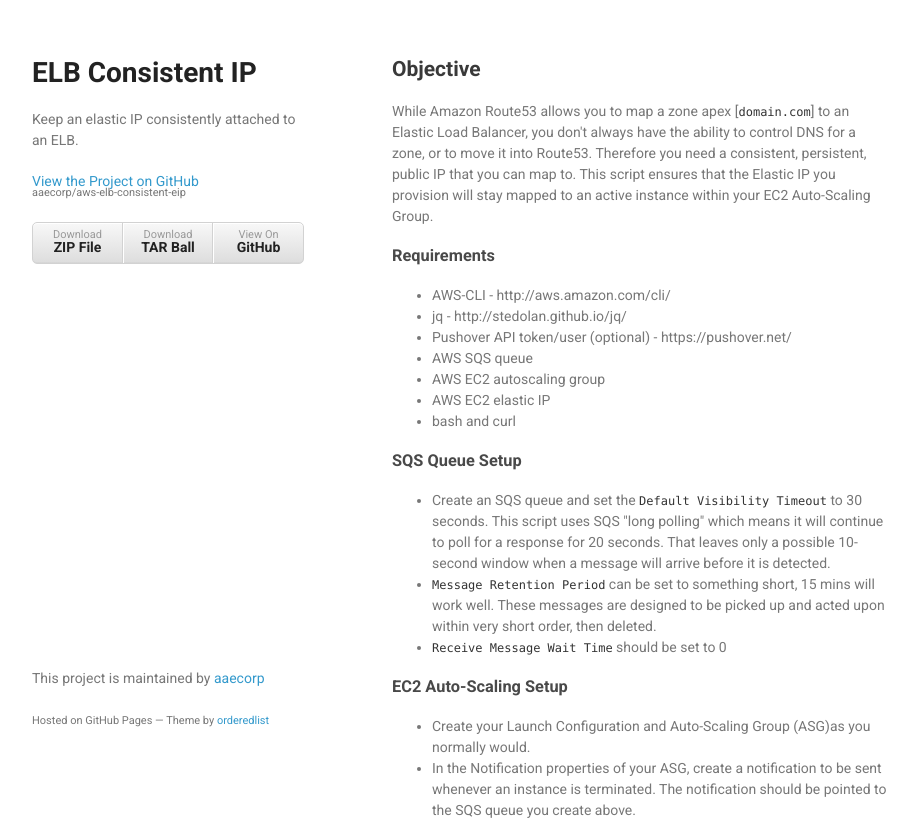
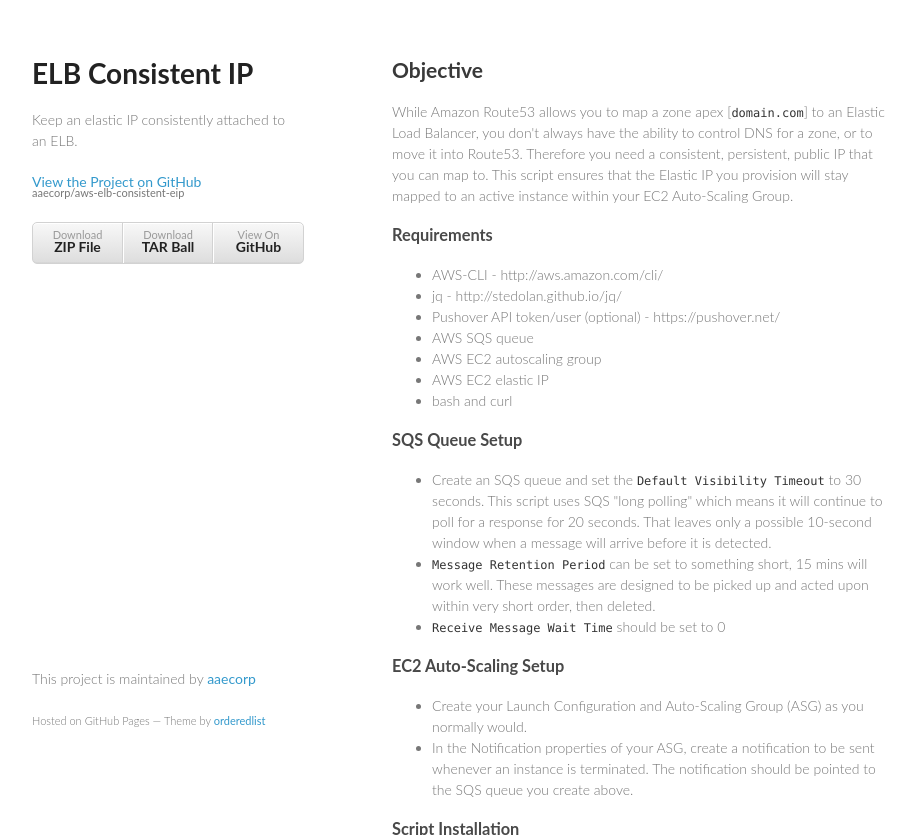
Before and after one commit to aaecorp/aws-elb-consistent-eip, a plain HTML site: page index.html in a window 1280 px wide. Shown: the top 835 px of the page, without its empty margins (178-1095 px from the left). Drawn offline with Linux system fonts and the light colour scheme.

Commit message:
Updating styles again, typos in index.html

```diff
--- a/stylesheets/styles.css
+++ b/stylesheets/styles.css
@@ -1,9 +1,9 @@
 @import url(http://fonts.googleapis.com/css?family=Roboto:400,700,900);
-@import url(https://fonts.googleapis.com/css?family=Lato:300italic,700italic,300,700);
+/* @import url(https://fonts.googleapis.com/css?family=Lato:300italic,700italic,300,700); */
 
 body {
   padding:50px;
-  font:14px/1.5 Roboto, Lato, "Helvetica Neue", Helvetica, Arial, sans-serif;
+  font:14px/1.5 Lato, "Helvetica Neue", Helvetica, Arial, sans-serif;
   color:#777;
   font-weight:300;
 }
```
Also changed, not shown: index.html (+1 -1 lines).
